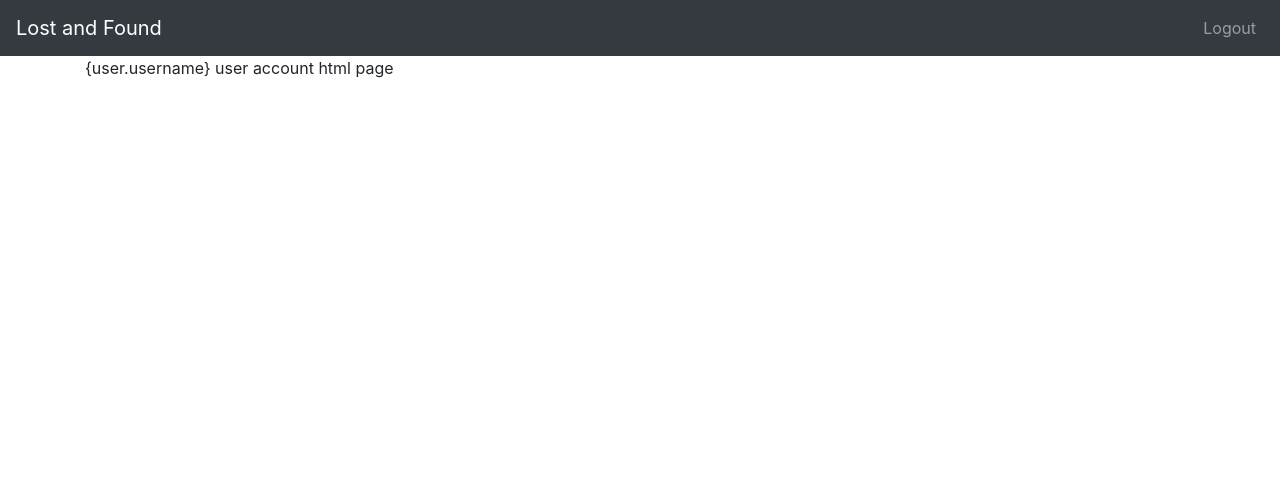
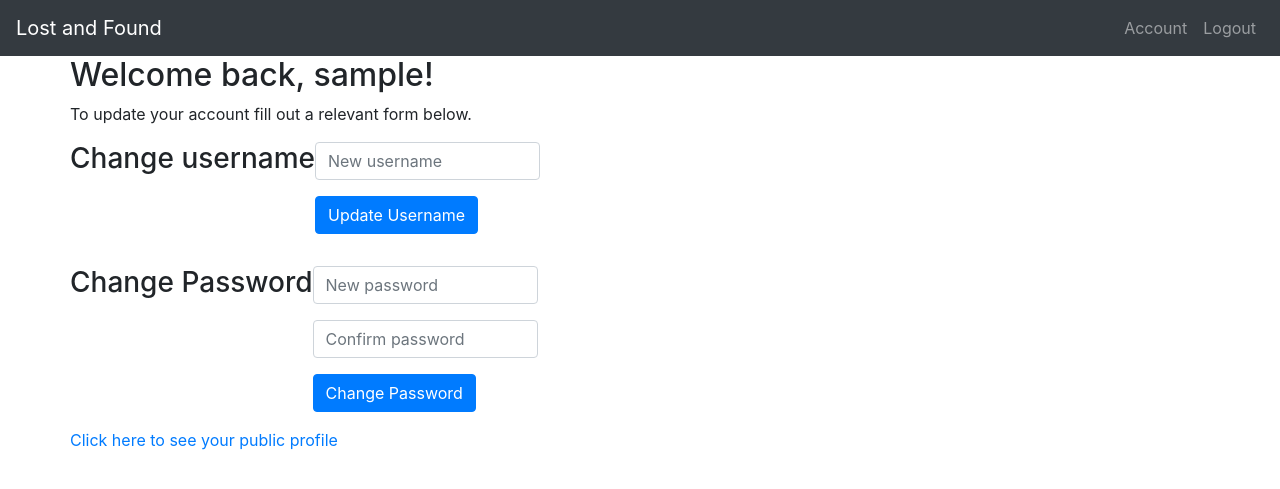
Before and after one commit to Aurathic/cmsc388j_final_project, a Flask app: page /account in a window 1280 px wide. Shown: the top 489 px of the page. Run offline with Flask 2, Linux system fonts and the light colour scheme; the visitor is signed in with stand-in values (Sample User, id 1); some libraries are stand-ins or nearby versions.

Commit message:
Working user account page

```diff
--- a/flask_app/forms.py
+++ b/flask_app/forms.py
@@ -92,8 +92,8 @@ class LoginForm(FlaskForm):
 
 
 class UpdateUsernameForm(FlaskForm):
-    username = StringField(
-        "Username", validators=[InputRequired(), Length(min=1, max=40)]
+    new_username = StringField(
+        "New Username", validators=[InputRequired(), Length(min=1, max=40)]
     )
     submit = SubmitField("Update Username")
 
@@ -102,3 +102,13 @@ class UpdateUsernameForm(FlaskForm):
             user = User.objects(username=username.data).first()
             if user is not None:
                 raise ValidationError("That username is already taken")
+
+class ChangePasswordForm(FlaskForm):
+    new_password = StringField(
+        "New Password", validators=[InputRequired(), Length(min=1, max=40)]
+    )
+    confirm_new_password = PasswordField(
+        "Confirm New Password", validators=[InputRequired(), EqualTo("new_password")]
+    )
+
+    psubmit = SubmitField("Change Password")
--- a/flask_app/static/custom.css
+++ b/flask_app/static/custom.css
@@ -0,0 +1,14 @@
+.form-container {
+    /*
+    height: 250px;
+    width: 350px;
+    */
+    justify-content: left;
+    align-items: left;
+    display:flex;
+    flex-direction: row;
+}
+
+.form-field {
+    width: 225px;
+}
--- a/flask_app/templates/header.html
+++ b/flask_app/templates/header.html
@@ -10,6 +10,11 @@
     <div class="collapse navbar-collapse" id="navbarCollapse">
         <ul class="navbar-nav ml-auto">
             {% if current_user.is_authenticated %}
+            <li class="nav-item">
+                <a class="nav-link" href="{{ url_for('users.account') }}">
+                    Account
+                </a>
+            </li>
             <li class="nav-item">
                 <a class="nav-link" href="{{ url_for('users.logout') }}">
                     Logout
--- a/flask_app/templates/user_account.html
+++ b/flask_app/templates/user_account.html
@@ -1,6 +1,71 @@
 {% extends "header.html" %}
 {% block content %}
 
-<p> {user.username} user account html page</p>
+<div class="row">
+    <h2>Welcome back, {{current_user.get_id()}}!</h2>
+</div>
+<div class="row">
+    <p>To update your account fill out a relevant form below.</p>
+</div>
+<div class="row">
+    <div class="form-container">
+        {# Username Update Form #}
+        <h3>Change username</h3>
+        <form method="POST" action="">
+            {{ uname_form.csrf_token }}
+            <div class="form-group">
+                {{ uname_form.new_username(class="form-control form-field", placeholder='New username') }}
 
+                {% if uname_form.new_username.errors %}
+                <div class="alert alert-warning" role="alert">
+                    {% for error in uname_form.new_username.errors %}
+                        <span>{{ error }}</span>
+                    {% endfor %}
+                </div>
+                {% endif %}
+            </div>
+            <div class="form-group">
+                {{ uname_form.submit(class="btn btn-primary") }}
+            </div>
+        </form>
+    </div>
+</div>
+<div class="row">
+    <div class="form-container">
+        {# Password Update Form #}
+        <h3>Change Password</h3>
+        <form method="POST" action="">
+            {{ pw_form.csrf_token }}
+            <div class="form-group">
+                {{ pw_form.new_password(class="form-control form-field", placeholder='New password') }}
+
+                {% if pw_form.new_password.errors %}
+                <div class="alert alert-warning" role="alert">
+                    {% for error in pw_form.new_password.errors %}
+                        <span>{{ error }}</span>
+                    {% endfor %}
+                </div>
+                {% endif %}
+            </div>
+            <div class="form-group">
+                {{ pw_form.confirm_new_password(class="form-control form-field", placeholder='Confirm password') }}
+
+                {% if pw_form.confirm_new_password.errors %}
+                <div class="alert alert-warning" role="alert">
+                    {% for error in pw_form.confirm_new_password.errors %}
+                        <span>{{ error }}</span>
+                    {% endfor %}
+                </div>
+                {% endif %}
+            </div>
+            {{ pw_form.psubmit(class="btn btn-primary") }}
+
+        </form>
+    </div>
+</div>
+
+<div class="row">
+    {# Link to see public facing profile of the current user #}
+    <a href="{{url_for('users.user_profile', username=current_user.get_id())}}">Click here to see your public profile</a>
+</div>
 {% endblock %}
--- /dev/null
+++ b/flask_app/templates/user_profile.html
@@ -0,0 +1,4 @@
+{% extends "header.html" %}
+{% block content %}
+    <p>{{username}} public facing profile</p>
+{% endblock %}
--- a/flask_app/users/routes.py
+++ b/flask_app/users/routes.py
@@ -1,7 +1,7 @@
 from flask import Blueprint, redirect, url_for, render_template, flash, request
 from flask_login import current_user, login_required, login_user, logout_user
 
-from ..forms import RegistrationForm, LoginForm, UpdateUsernameForm
+from ..forms import RegistrationForm, LoginForm, UpdateUsernameForm, ChangePasswordForm
 from .. import bcrypt
 
 from ..models import User, LostItem, FoundItem
@@ -70,13 +70,38 @@ def logout():
 @login_required
 def account():
     username_form = UpdateUsernameForm()
+    password_form = ChangePasswordForm()
 
     if username_form.validate_on_submit():
         # current_user.username = username_form.username.data
-        current_user.modify(username=username_form.username.data)
+        current_user.modify(username=username_form.new_username.data)
         current_user.save()
-        return redirect(url_for("users.account"))
+
+        flash('Username successfully updated. Please login with your new username.')
+        return redirect(url_for("users.login"))
+
+    if password_form.validate_on_submit():
+        hashed = bcrypt.generate_password_hash(password_form.new_password.data).decode("utf-8")
+        current_user.modify(password=hashed)
+        current_user.save()
+        logout_user()
+        flash('Password successfully updated. Please login with your new password.')
+        return redirect(url_for("users.login"))
 
     return render_template("user_account.html",
                            title="Account",
-                           username_form=username_form)
+                           uname_form=username_form,
+                           pw_form=password_form)
+
+@users.route("/user/<username>")
+def user_profile(username):
+    user = None
+    try:
+        user = User.objects(username=username).first()
+        if user is None:
+            raise Exception('The user you are looking for doesn\'t exist.')
+    except Exception as e:
+        return render_template("user_profile.html", error_msg=str(e))
+
+    username = user.get_id()
+    return render_template("user_profile.html", username=username)
```
